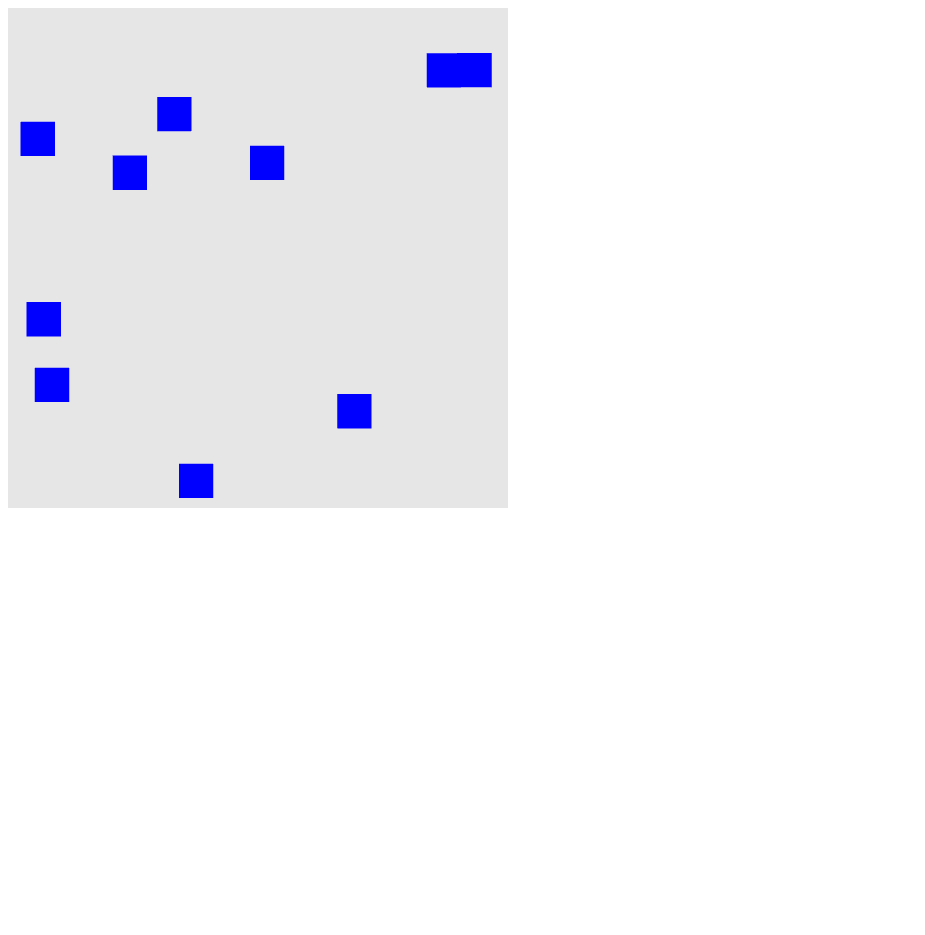
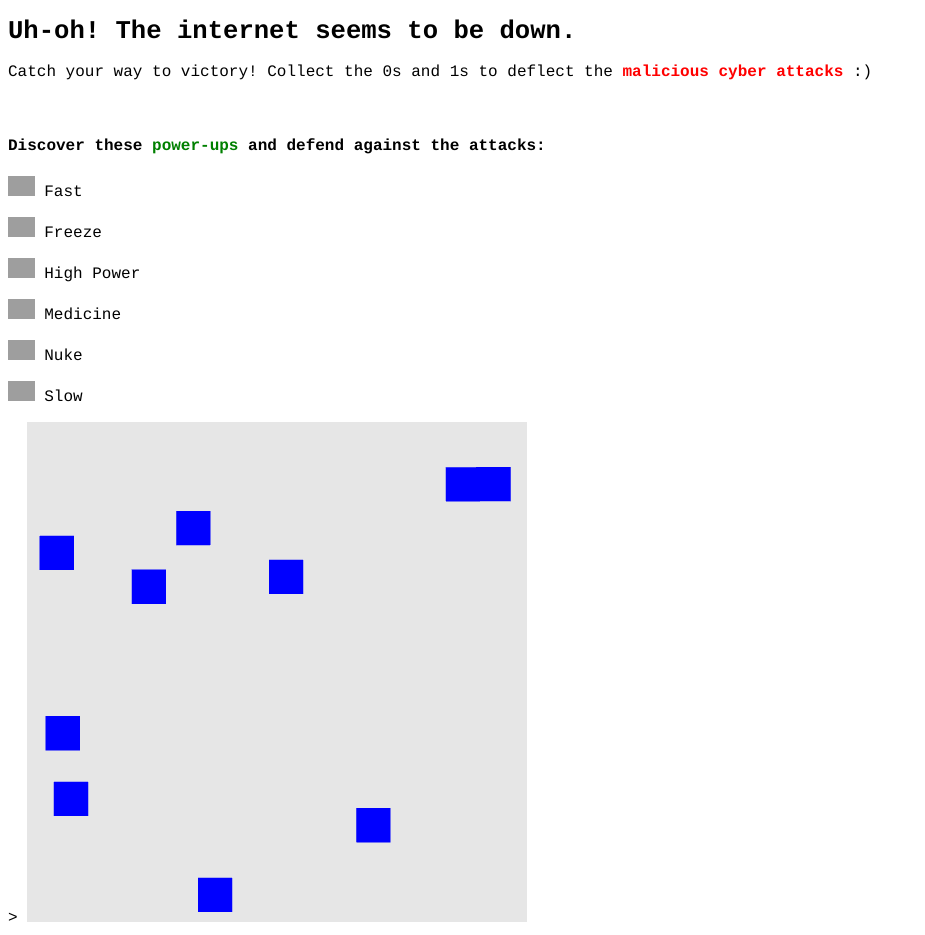
Before and after one commit to mbyzhang/BitBuster, a plain HTML site: page index.html in a window 1280 px wide. Shown: the whole page, without its empty margins (0-925 px from the left). Before the commit the page ends 800 px from the top, so only its background shows below. Drawn offline with Linux system fonts and the light colour scheme; grey boxes are pictures that could not be loaded.

Commit message:
add description

```diff
--- a/index.html
+++ b/index.html
@@ -6,10 +6,47 @@
     <!--<link rel="stylesheet" href="webgl.css" type="text/css">-->
   </head>
 
-  <body>
-    <!--<canvas id="glcanvas" width="640" height="480"></canvas>-->
+  <body style="font-family:courier;">
+    <script src="script.js"></script>
+    <h1 style="font-size: 160%;">Uh-oh! The internet seems to be down.</h1>
+    <p>
+    Catch your way to victory! Collect the 0s and 1s to deflect the
+     <span style="color: #ff0000"><strong>malicious cyber attacks</strong></span>
+        :)
+    </p>
+    <br>
+
+    <!-- Title of powerups -->
+
+    <h4 style="font-family:courier;"> Discover these
+    <span style="color: #008000"><strong>power-ups</strong></span>
+    and defend against the attacks:</h4>
+
+    <!-- List of power ups -->
+
+    <p>
+      <img src="https://raw.githubusercontent.com/mbyzhang/mbyzhang.github.io/master/icons/powerups/thunder.png" height=20> Fast
+    </p>
+
+    <p>
+      <img src="https://raw.githubusercontent.com/mbyzhang/mbyzhang.github.io/master/icons/powerups/snow.png" height=20> Freeze
+    </p>
+    <p>
+      <img src="https://raw.githubusercontent.com/mbyzhang/mbyzhang.github.io/master/icons/powerups/strong.png" height=20> High Power
+    </p>
+    <p>
+      <img src="https://raw.githubusercontent.com/mbyzhang/mbyzhang.github.io/master/icons/powerups/pill.png" height=20> Medicine
+    </p>
+
+    <p>
+      <img src="https://raw.githubusercontent.com/mbyzhang/mbyzhang.github.io/master/icons/powerups/bomb.png" height=20> Nuke
+    </p>
+
+    <p>
+      <img src="https://raw.githubusercontent.com/mbyzhang/mbyzhang.github.io/master/icons/powerups/slow.png" height=20> Slow
+    </p>>
+
     <canvas id="glcanvas" width="500" height="500"></canvas>
-  </body>
 
   <!--<script src="../gl-matrix.js"></script>-->
   <script src="renderer.js"></script>
```
